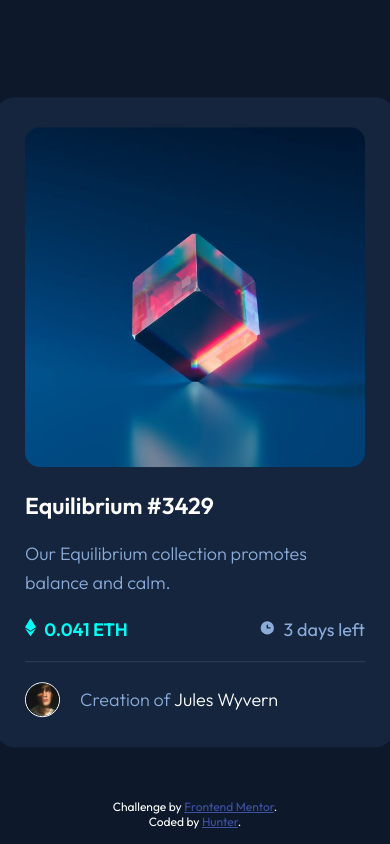
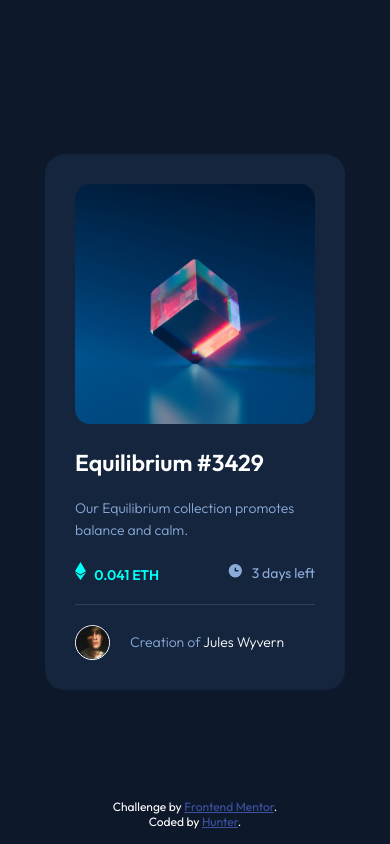
Before and after one commit to huntoor/NFT-preview-card-component, a plain HTML site: page index.html in a window 390 px wide. Drawn offline with Linux system fonts and the light colour scheme.

Commit message:
Fixing responsive issues

```diff
--- a/css/style.css
+++ b/css/style.css
@@ -19,8 +19,15 @@ body {
   position: relative;
 }
 
-body p {
+body p,
+body span {
   font-size: 18px;
+}
+@media (max-width: 400px) {
+  body p,
+  body span {
+    font-size: 14px !important;
+  }
 }
 
 .attribution {
@@ -42,12 +49,18 @@ body p {
   top: 50%;
   left: 50%;
   transform: translate(-50%, -50%);
+  width: 400px;
 }
+@media (max-width: 400px) {
+  .container {
+    width: 300px;
+  }
+}
+
 
 .card {
   padding: 30px;
   background-color: var(--card-BG);
-  width: 400px;
   border-radius: 20px;
   color: white;
 }
@@ -65,9 +78,9 @@ body p {
   height: 100%;
   background-color: var(--cyan);
   border-radius: 15px;
-  opacity: 0.5;
+  opacity: 0;
+  transition: 0.3s;
   z-index: 1;
-  display: none;
 }
 .card .img::after {
   content: url(../images/icon-view.svg);
@@ -76,12 +89,15 @@ body p {
   top: 50%;
   transform: translate(-50%, -50%);
   z-index: 2;
-  display: none;
+  opacity: 0;
+  transition: 0.4s;
 }
 
-.card .img:hover::after,
 .card .img:hover::before {
-  display: block;
+  opacity: 0.5;
+}
+.card .img:hover::after {
+  opacity: 1;
 }
 
 
@@ -119,13 +135,11 @@ body p {
 .card .details .price span {
   color: var(--cyan);
   font-weight: bold;
-  font-size: 18px;
   margin-left: 5px;
 }
 
 .card .details .timer span {
   color: var(--soft-blue);
-  font-size: 18px;
   position: relative;
 }
 
```
Also changed, not shown: images/Screenshot.png, 1 other file.
